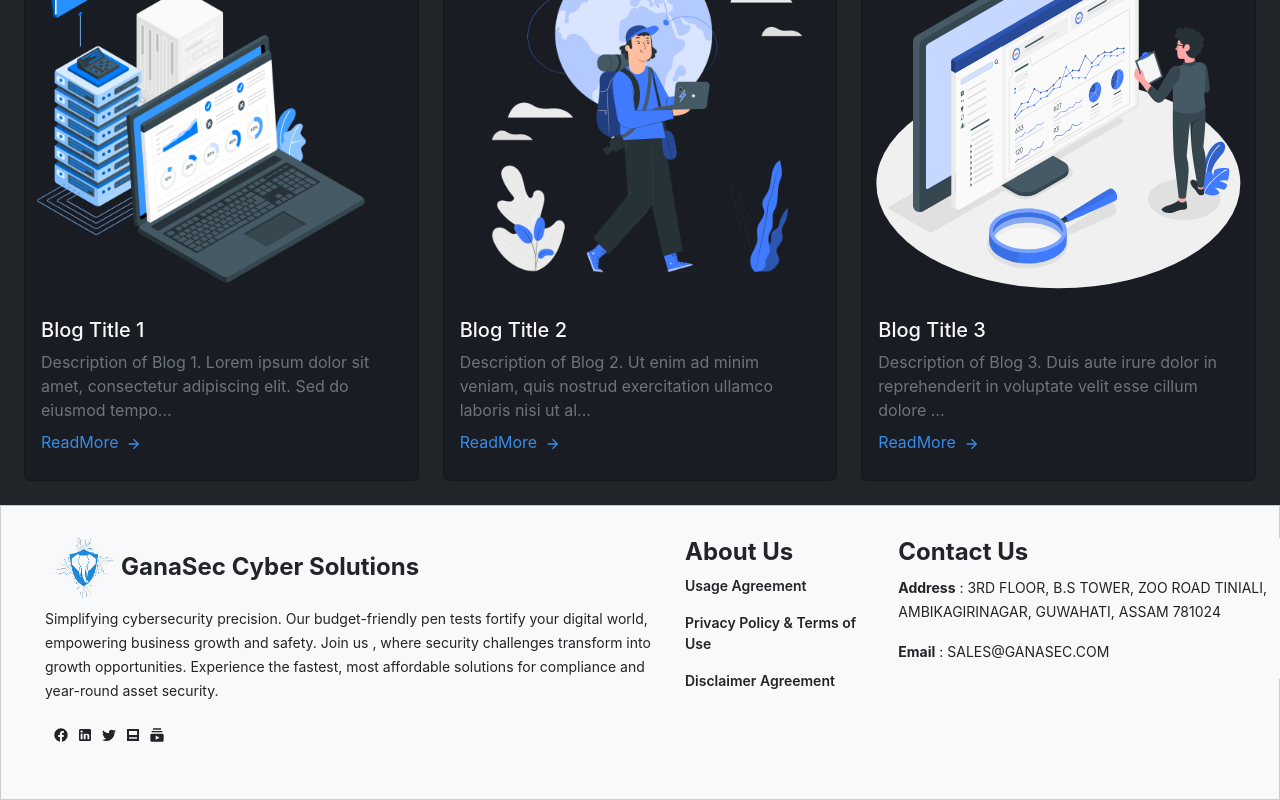
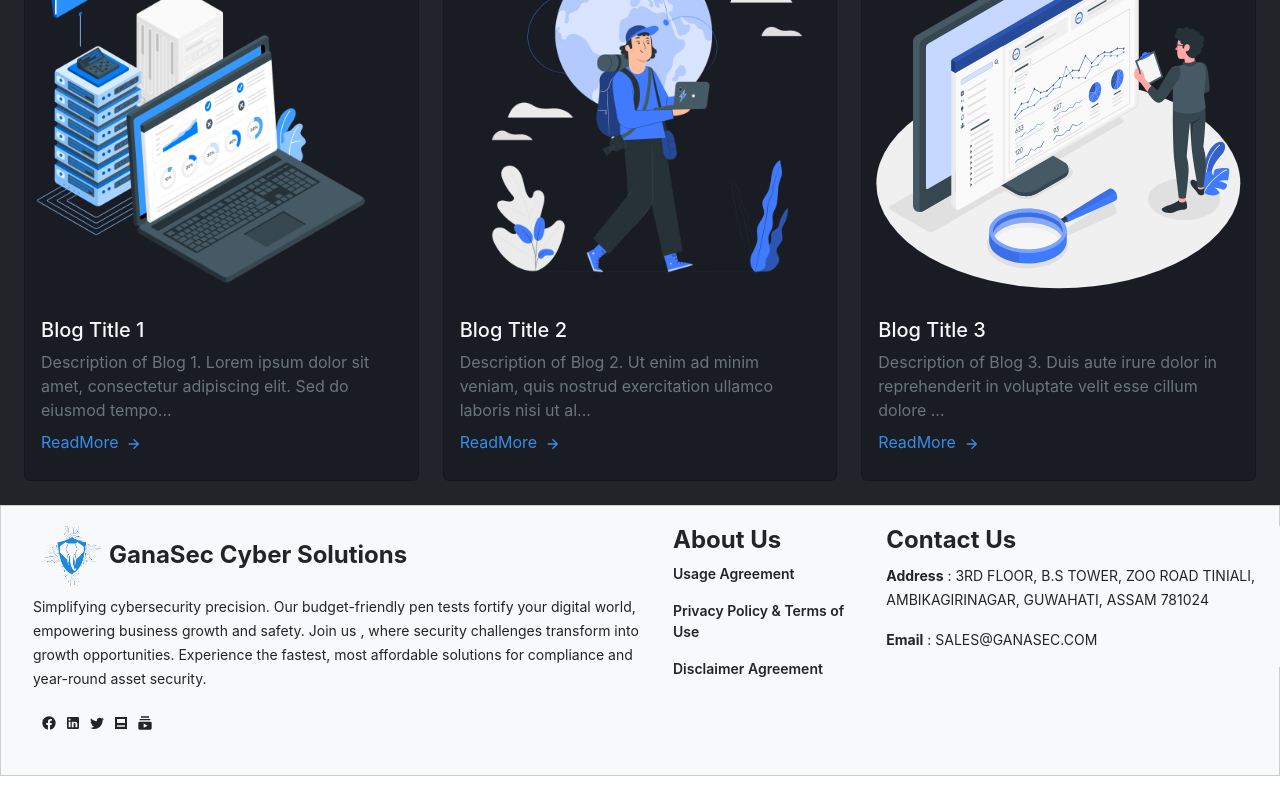
Before and after one commit to kritanksharma/ganasec, a React (Create React App) app: page / in a window 1280 px wide. Shown: the part 2622-3422 px from the top of the page. After the commit the page ends 3398 px from the top, so only its background shows below. Built offline with nearby package versions, Linux system fonts and the light colour scheme.

Commit message:
Minor changes for footer

```diff
--- a/src/Components/FooterSection1.js
+++ b/src/Components/FooterSection1.js
@@ -6,7 +6,7 @@ export default function FooterSection1(props) {
   return (
     <div
       id="footer"
-      className="card w-100 bg-light p-3"
+      className="card w-100 bg-light p-1"
       style={{
         height: "100%",
         borderRadius: "0px",
```
